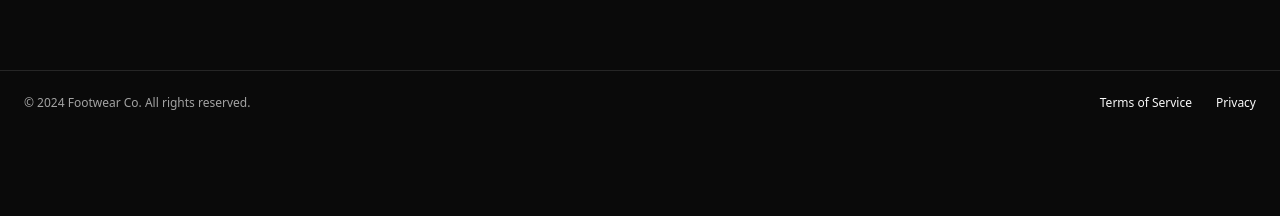
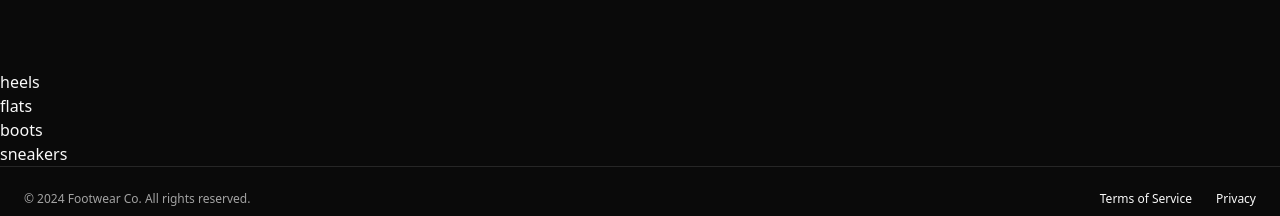
Before and after one commit to CollinsEzeokeke/chiflex, a Next.js app: page /general/womens in a window 1280 px wide. Shown: the part 3032-3248 px from the top of the page. Before the commit the page ends 3167 px from the top, so only its background shows below. Built offline with nearby package versions, Linux system fonts and the light colour scheme.

Commit message:
made changes to the header for better view

```diff
--- a/app/general/womens/page.tsx
+++ b/app/general/womens/page.tsx
@@ -88,6 +88,19 @@ export default function WomensPage() {
         <WomensDataDisplay/>
       </section>
 
+      <section id="heels">
+<p>heels</p>
+      </section>
+      <section id="flats">
+<p>flats</p>
+      </section>
+      <section id="boots">
+<p>boots</p>
+      </section>
+      <section id="sneakers">
+<p>sneakers</p>
+      </section>
+
       <Footer/>
     </div>
   );
--- a/app/layout.tsx
+++ b/app/layout.tsx
@@ -17,7 +17,7 @@ export default function RootLayout({
 }) {
   return (
     <html lang="en" suppressHydrationWarning>
-      <body>
+      <body className=" scroll-smooth">
         <ThemeProvider attribute="class" defaultTheme="dark" enableSystem>
           {children}
         </ThemeProvider>
--- a/components/dropDown.tsx
+++ b/components/dropDown.tsx
@@ -66,13 +66,13 @@ export function DropDownMenu() {
             <DropdownMenuSubTrigger>Mens</DropdownMenuSubTrigger>
             <DropdownMenuPortal>
               <DropdownMenuSubContent>
-                <DropdownMenuItem><Link href="/public/mens/sneaker">Sneakers</Link></DropdownMenuItem>
-                <DropdownMenuItem><Link href="/public/mens/dressShoes">Dress Shoes</Link></DropdownMenuItem>
-                <DropdownMenuItem><Link href="/public/mens/boots">Boots</Link></DropdownMenuItem>
-                <DropdownMenuItem><Link href="/public/mens/sandals">Sandals</Link></DropdownMenuItem>
+                <DropdownMenuItem><Link href="/general/mens/sneaker">Sneakers</Link></DropdownMenuItem>
+                <DropdownMenuItem><Link href="/general/mens/dressShoes">Dress Shoes</Link></DropdownMenuItem>
+                <DropdownMenuItem><Link href="/general/mens/boots">Boots</Link></DropdownMenuItem>
+                <DropdownMenuItem><Link href="/general/mens/sandals">Sandals</Link></DropdownMenuItem>
                 <DropdownMenuSeparator />
                 <DropdownMenuItem>
-                  <Link href="/public/mens">More...</Link>
+                  <Link href="/general/mens">More...</Link>
                 </DropdownMenuItem>
               </DropdownMenuSubContent>
             </DropdownMenuPortal>
@@ -82,13 +82,13 @@ export function DropDownMenu() {
             <DropdownMenuSubTrigger>Womens</DropdownMenuSubTrigger>
             <DropdownMenuPortal>
               <DropdownMenuSubContent>
-                <DropdownMenuItem><Link href="/public/womens/heels">Heels</Link></DropdownMenuItem>
-                <DropdownMenuItem><Link href="/public/womens/flats">Flats</Link></DropdownMenuItem>
-                <DropdownMenuItem><Link href="/public/womens/boots">Boots</Link></DropdownMenuItem>
-                <DropdownMenuItem><Link href="/public/mens/sneaker">Sneakers</Link></DropdownMenuItem>
+                <DropdownMenuItem><Link href="/general/womens/heels">Heels</Link></DropdownMenuItem>
+                <DropdownMenuItem><Link href="/general/womens/flats">Flats</Link></DropdownMenuItem>
+                <DropdownMenuItem><Link href="/general/womens/boots">Boots</Link></DropdownMenuItem>
+                <DropdownMenuItem><Link href="/general/mens/sneaker">Sneakers</Link></DropdownMenuItem>
                 <DropdownMenuSeparator />
                 <DropdownMenuItem>
-                  <Link href="/public/womens">More...</Link>
+                  <Link href="/general/womens">More...</Link>
                 </DropdownMenuItem>
               </DropdownMenuSubContent>
             </DropdownMenuPortal>
@@ -104,7 +104,7 @@ export function DropDownMenu() {
                 <DropdownMenuItem>Athletic</DropdownMenuItem>
                 <DropdownMenuSeparator />
                 <DropdownMenuItem>
-                  <Link href="/unisex">More...</Link>
+                  <Link href="/general/unisex">More...</Link>
                 </DropdownMenuItem>
               </DropdownMenuSubContent>
             </DropdownMenuPortal>
--- a/components/landingPageComponent/header.tsx
+++ b/components/landingPageComponent/header.tsx
@@ -23,10 +23,10 @@ const navItems = [
         "Discover our exclusive range of men&apos;s shoes designed for style, comfort, and durability. From classic dress shoes to trendy sneakers, find your perfect pair.",
     },
     sections: [
-      { title: "Sneakers", href: "/men/sneakers" },
-      { title: "Dress Shoes", href: "/men/dress-shoes" },
-      { title: "Boots", href: "/men/boots" },
-      { title: "Sandals", href: "/men/sandals" },
+      { title: "Sneakers", href: "/general/mens/#sneakers" },
+      { title: "Dress Shoes", href: "/general/mens/#dress-shoes" },
+      { title: "Boots", href: "/general/mens/#boots" },
+      { title: "Sandals", href: "/general/men/#sandals" },
     ],
   },
   {
@@ -38,10 +38,10 @@ const navItems = [
         "Explore our exquisite range of women&apos;s shoes designed for elegance, comfort, and versatility. From stunning heels to chic flats, find your perfect pair to elevate any outfit.",
     },
     sections: [
-      { title: "Heels", href: "/women/heels" },
-      { title: "Flats", href: "/women/flats" },
-      { title: "Boots", href: "/women/boots" },
-      { title: "Sneakers", href: "/women/sneakers" },
+      { title: "Heels", href: "/general/womens/#heels" },
+      { title: "Flats", href: "/general/womens/#flats" },
+      { title: "Boots", href: "/general/womens/#boots" },
+      { title: "Sneakers", href: "/general/womens/#sneakers" },
     ],
   },
   {
@@ -53,10 +53,10 @@ const navItems = [
         "Discover our inclusive range of unisex shoes designed for versatility, comfort, and style. From trendy sneakers to comfortable slip-ons, find the perfect pair for any occasion.",
     },
     sections: [
-      { title: "Sneakers", href: "/unisex/sneakers" },
-      { title: "Sandals", href: "/unisex/sandals" },
-      { title: "Slip-ons", href: "/unisex/slip-ons" },
-      { title: "Athletic", href: "/unisex/athletic" },
+      { title: "Sneakers", href: "/general/unisex/#sneakers" },
+      { title: "Sandals", href: "/general/unisex/#sandals" },
+      { title: "Slip-ons", href: "/general/unisex/#slip-ons" },
+      { title: "Athletic", href: "/general/unisex/#athletic" },
     ],
   },
 ];
@@ -134,9 +134,10 @@ const Header: React.FC = () => {
             <span className="sr-only">Footwear Co.</span>
           </Link>
 
-          <SearchPopUp />
-
+          <div className="flex text-sm justify-between items-center w-[5%]">
+          <User className="text-lg text-red-500"/>
           <DropDownMenu />
+          </div>
         </header>
       ) : (
         <header className="px-4 lg:px-6 h-14 flex items-center mobile:hidden">
```
